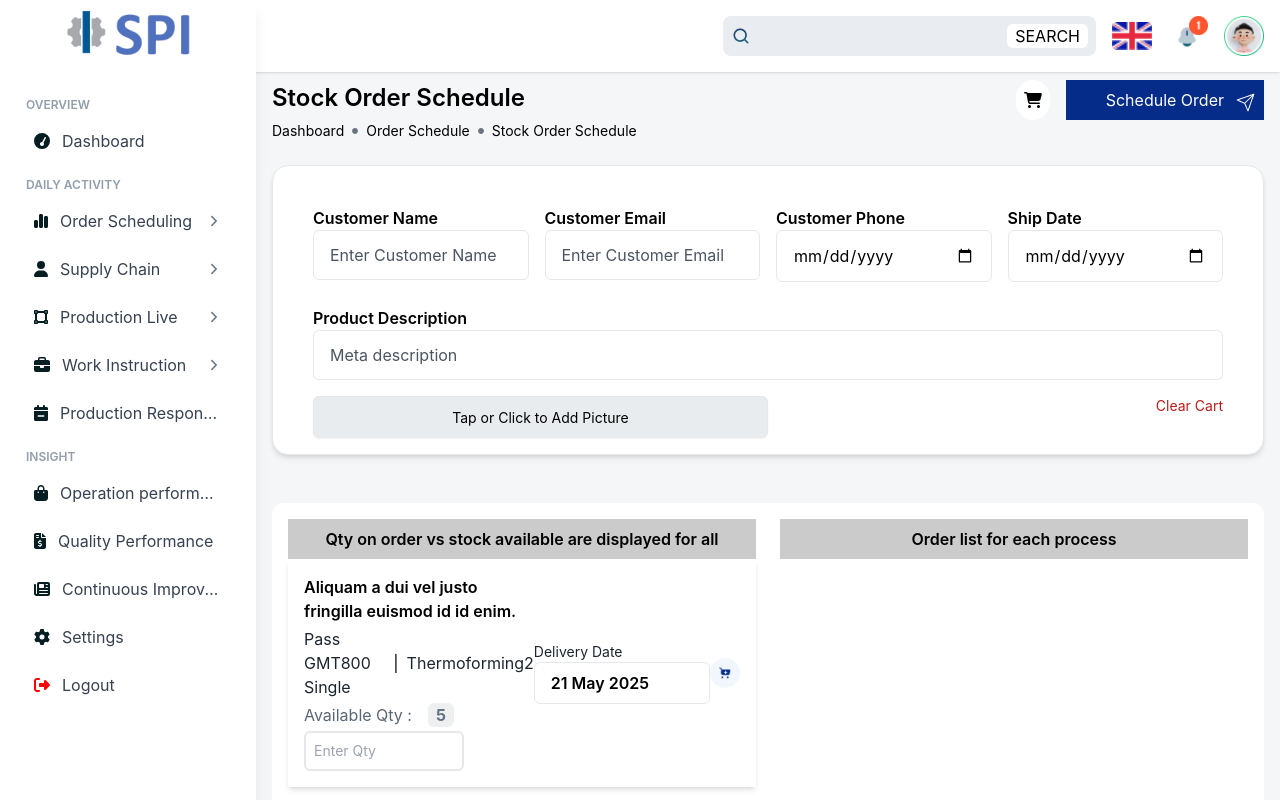
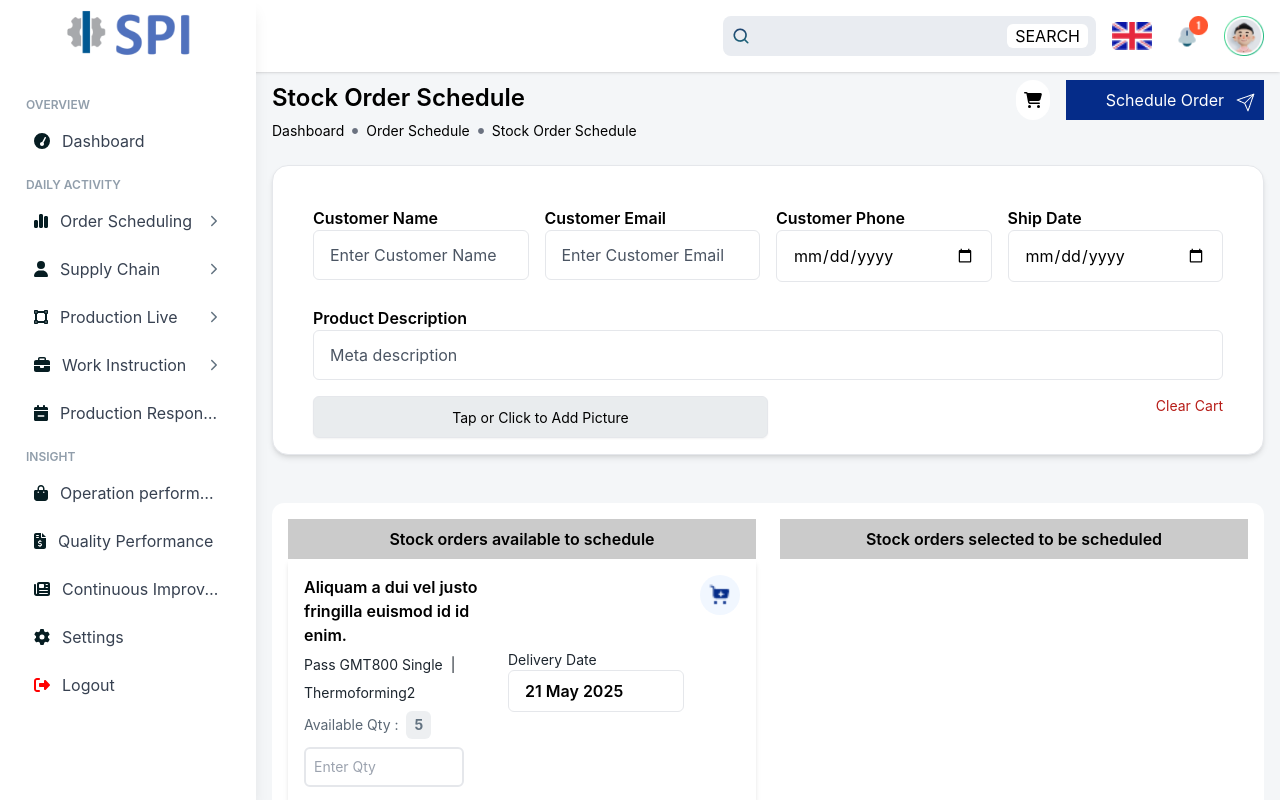
Before and after one commit to savotechnologies1/Shop_Floor, a React (Vite) app: page /Frontline/stock-order-schedule in a window 1280 px wide. Shown: the top 800 px of the page. Built offline with nearby package versions, Linux system fonts and the light colour scheme.

Commit message:
code updated

```diff
--- a/src/pages/order_schedule/CustomItemSelected.tsx
+++ b/src/pages/order_schedule/CustomItemSelected.tsx
@@ -102,7 +102,7 @@ const CustomItemSelected = () => {
 
       {/* Text Info */}
       <div className="flex-1 px-4">
-        <p className=" text-base font-bold">{item.text}</p>
+        <p className=" text-sm 2xl:text-base font-bold">{item.text}</p>
         <div className="flex items-center text-xs text-gray-600 mt-1 space-x-2">
           <span>{item.text1}</span>
           <span className="text-gray-400">|</span>
@@ -117,9 +117,9 @@ const CustomItemSelected = () => {
           </select>
         </div>
       </div>
-
+<div className="space-y-2">
       {/* Quantity Controls */}
-      <div className="flex  items-center space-x-2 border rounded-md">
+      <div className="flex  items-center space-x-2 border rounded-md ">
         <button
           className=" px-2 py-1 rounded text-sm"
           onClick={() => handleInputChange(index, "dec", side)}
@@ -139,9 +139,10 @@ const CustomItemSelected = () => {
       <div className="text-xs text-gray-500 px-4 whitespace-nowrap">
         Available: {item.qty}
       </div>
+      </div>
 
       {/* Icon */}
-      <div className="text-blue-500 hover:text-blue-600 cursor-pointer">
+      <div className="text-blue-500 hover:text-blue-600 cursor-pointer ml-2">
         {side === "right" ? (
           <FaTrashAlt
             className="text-red-500   bg-red-100"
@@ -163,7 +164,7 @@ const CustomItemSelected = () => {
     <div className="grid grid-cols-1 xl:grid-cols-2 gap-6 p-4">
       {/* Left Column - All Items */}
       <div>
-        <h2 className="font-semibold mb-4">Available Items</h2>
+        <h2 className="font-semibold mb-4">Custom orders avaiable to be scheduled</h2>
         <div className="space-y-4">
           {initialItems.map((item, index) =>
             renderItemCard(item, index, "left")
@@ -173,7 +174,7 @@ const CustomItemSelected = () => {
 
       {/* Right Column - Selected Items */}
       <div>
-        <h2 className="font-semibold mb-4">Selected Items</h2>
+        <h2 className="font-semibold mb-4">Custom orders selected to be scheduled</h2>
         {selectedItems.length === 0 ? (
           <p className="text-gray-500 text-sm">No items selected.</p>
         ) : (
--- a/src/pages/order_schedule/ItemSelected.tsx
+++ b/src/pages/order_schedule/ItemSelected.tsx
@@ -76,101 +76,95 @@ const ItemSelected = () => {
 
   return (
   <div className="py-6">
-      <div className="grid xl:grid-cols-2 gap-6 bg-white rounded-xl p-4">
+  <div className="grid grid-cols-1 xl:grid-cols-2 gap-6 bg-white rounded-xl p-4">
     {/* Left Section */}
     <div>
-          <h1 className="bg-[#CBCBCB] text-center p-2 font-semibold ">
-            Qty on order vs stock available are displayed for all
+      <h1 className="bg-[#CBCBCB] text-center p-2 font-semibold">
+        Stock orders available to schedule
       </h1>
-          <div className="space-y-4 ">
-            {availableItems.map((item) => {
-              return (
+      <div className="space-y-4">
+        {availableItems.map((item) => (
           <div
             key={item.id}
-                  className="p-4 bg-white shadow-md flex flex-col md:flex-row justify-between md:items-center gap-2 md:gap-0  "
+            className="p-4 bg-white shadow-md flex flex-col md:flex-row justify-between gap-4 md:items-center"
           >
-                  <div className="space-y-1">
+            <div className="space-y-2 flex-1 min-w-0">
               <p className="font-semibold">{item.text}</p>
-                    <div className="flex gap-2 items-center">
-                      <p className="text-base text-[#1C252E]">{item.text1}</p>
+              <div className="flex flex-wrap gap-2 text-sm items-center text-[#1C252E]">
+                <p>{item.text1}</p>
                 <span>|</span>
-                      <p className="text-base text-[#1C252E]">{item.text2}</p>
+                <p>{item.text2}</p>
               </div>
-                    <div className="flex gap-4 items-center">
+              <div className="flex flex-wrap gap-2 items-center text-sm">
                 <p className="text-[#5A6774]">Available Qty :</p>
-                      <p className="font-bold text-[#637381] bg-[#919EAB29] px-2 rounded-md">
+                <p className="font-bold text-[#637381] bg-[#919EAB29] px-2 py-1 rounded-md">
                   {item.qty}
                 </p>
               </div>
               <input
-                      className="w-40 p-2 border-2 rounded-md text-sm text-[#5A6774]"
+                className="w-full sm:w-40 p-2 border-2 rounded-md text-sm text-[#5A6774]"
                 type="text"
                 placeholder={item.place}
               />
             </div>
 
             <div className="flex flex-col">
-                    <label className="text-[#1C252E] text-sm">
-                      Delivery Date
-                    </label>
+              <label className="text-[#1C252E] text-sm">Delivery Date</label>
               <DatePicker
                 selected={new Date()}
                 onChange={() => {}}
                 dateFormat="dd MMM yyyy"
-                      className="border py-2 px-4 rounded-md font-semibold w-44"
+                className="border py-2 px-4 rounded-md font-semibold w-full sm:w-44"
               />
             </div>
 
             <div
-                    className="rounded-full p-2 cursor-pointer w-10"
+              className="rounded-full p-2 cursor-pointer w-10 self-start"
               style={{ backgroundColor: item.bg }}
               onClick={() => addItem(item)}
             >
-                    <img src={item.img} alt="bag" />
+              <img src={item.img} alt="bag" className="w-full h-auto" />
             </div>
           </div>
-              );
-            })}
+        ))}
       </div>
     </div>
 
     {/* Right Section */}
     <div>
       <h1 className="bg-[#CBCBCB] text-center p-2 font-semibold">
-            Order list for each process
+        Stock orders selected to be scheduled
       </h1>
       <div className="space-y-4">
         {selectedItems.map((item, index) => (
           <div
             key={item.id}
-                className="p-4 bg-white shadow-m flex flex-col md:flex-row justify-between md:items-center gap-2 md:gap-0"
+            className="p-4 bg-white shadow-md flex flex-col md:flex-row justify-between gap-4 md:items-center"
           >
-                <div className="space-y-1">
+            <div className="space-y-1 flex-1 min-w-0">
               <p className="font-semibold">{item.text}</p>
-                  <div className="flex flex-col gap-2">
-                    <p className="text-base text-[#1C252E]">{item.text1}</p>
-                    <p className="text-base text-[#1C252E]">{item.text2}</p>
+              <div className="flex flex-col gap-1 text-sm text-[#1C252E]">
+                <p>{item.text1}</p>
+                <p>{item.text2}</p>
               </div>
             </div>
 
             <div className="flex flex-col">
-                  <label className="text-[#1C252E] text-sm">
-                    Delivery Date
-                  </label>
+              <label className="text-[#1C252E] text-sm">Delivery Date</label>
               <DatePicker
                 selected={item.deliveryDate}
                 onChange={(date) => updateDeliveryDate(index, date as Date)}
                 dateFormat="dd MMM yyyy"
-                    className="border py-2 px-4 rounded-md font-semibold w-44"
+                className="border py-2 px-4 rounded-md font-semibold w-full sm:w-44"
               />
             </div>
 
             <div
-                  className="rounded-full p-2 cursor-pointer w-10"
+              className="rounded-full p-2 cursor-pointer w-10 self-start"
               style={{ backgroundColor: item.bg }}
               onClick={() => removeItem(index)}
             >
-                  <FaTrashAlt className="text-red-500" />
+              <FaTrashAlt className="text-red-500 w-full h-auto" />
             </div>
           </div>
         ))}
@@ -178,6 +172,7 @@ const ItemSelected = () => {
     </div>
   </div>
 </div>
+
   );
 };
 
--- a/src/pages/production_response/ProductForm.tsx
+++ b/src/pages/production_response/ProductForm.tsx
@@ -36,11 +36,11 @@ const ProductForm = () => {
         {/* Search Part */}
         <div className="bg-white p-4">
           <label className="block font-semibold mb-1">
-            Search Part For Update
+            Search Product For Update
           </label>
           <input
             type="text"
-            placeholder="Search part for update....."
+            placeholder="Search product for update....."
             className="border py-3 px-4 rounded-md w-full text-gray-600 placeholder-black"
             {...register("searchPart")}
           />
--- a/src/pages/production_response/RunWithScan.tsx
+++ b/src/pages/production_response/RunWithScan.tsx
@@ -66,9 +66,7 @@ const RunWithScan = () => {
               </div>
             </div>
             <div className="text-white flex gap-4 md:gap-20 flex-wrap justify-center">
-              <div>
-                <p className="md:text-xl "> january 13 ,2025</p>
-              </div>
+
               <div>
                 <p className="md:text-2xl "> Devon Lane</p>
               </div>
--- a/src/pages/production_response/Training.tsx
+++ b/src/pages/production_response/Training.tsx
@@ -79,9 +79,7 @@ const Training = () => {
               </div>
             </div>
             <div className="text-white flex gap-4 md:gap-20 flex-wrap justify-center">
-              <div>
-                <p className="md:text-xl "> january 13 ,2025</p>
-              </div>
+
               <div>
                 <p className="md:text-2xl "> Devon Lane</p>
               </div>
```
Lines whose indentation alone changed are shown as unchanged.
